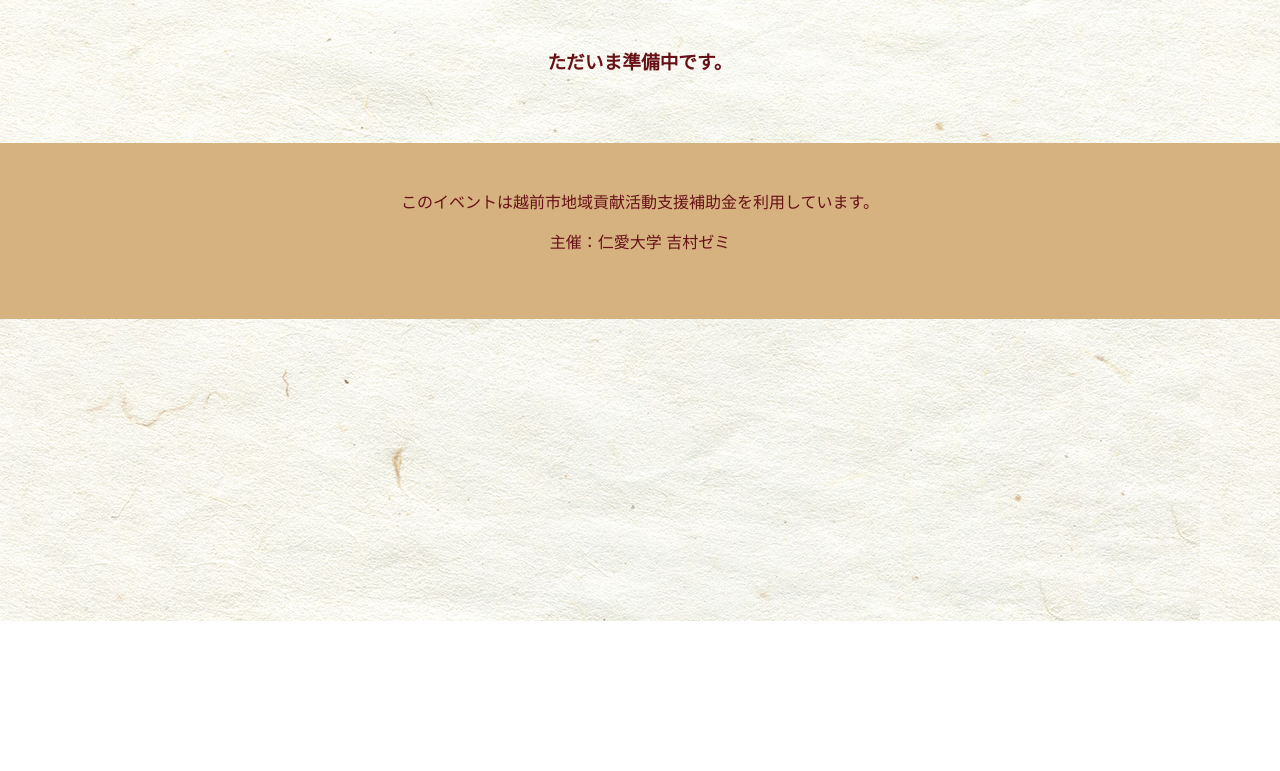
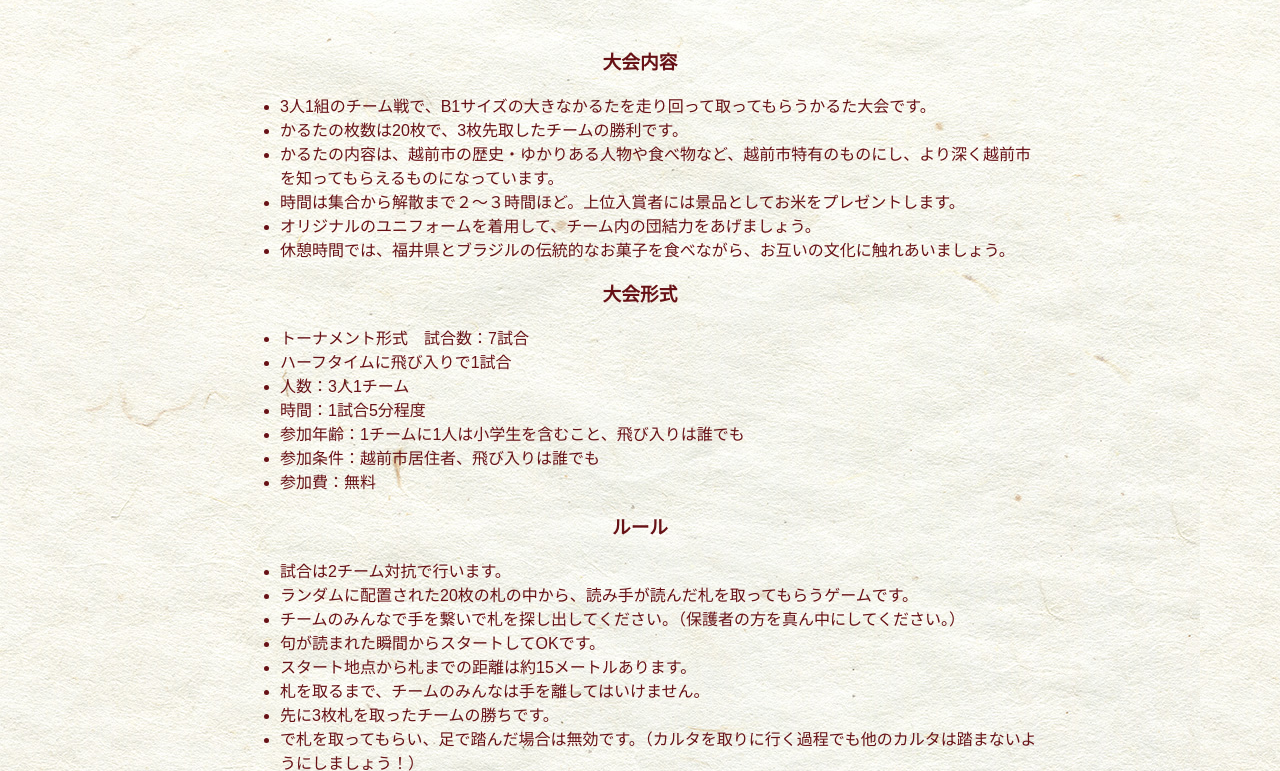
Before and after one commit to mt77j/github.io, a plain HTML site: page karuta/rule.html in a window 1280 px wide. Shown: the part 179-950 px from the top of the page. Before the commit the page ends 800 px from the top, so only its background shows below. Drawn offline with nearby package versions, Linux system fonts and the light colour scheme.

Commit message:
Update rule.html

```diff
--- a/karuta/rule.html
+++ b/karuta/rule.html
@@ -53,7 +53,40 @@
 
 
         <h1>ルール</h1>
-        <h3>ただいま準備中です。</h3>
+      <h3 class="rule-title">大会内容</h3>
+        <ul class="rule-list">
+            <li>3人1組のチーム戦で、B1サイズの大きなかるたを走り回って取ってもらうかるた大会です。</li>
+            <li>かるたの枚数は20枚で、3枚先取したチームの勝利です。</li>
+            <li>かるたの内容は、越前市の歴史・ゆかりある人物や食べ物など、越前市特有のものにし、より深く越前市を知ってもらえるものになっています。</li>
+            <li>時間は集合から解散まで２～３時間ほど。上位入賞者には景品としてお米をプレゼントします。</li>
+            <li>オリジナルのユニフォームを着用して、チーム内の団結力をあげましょう。</li>
+            <li>休憩時間では、福井県とブラジルの伝統的なお菓子を食べながら、お互いの文化に触れあいましょう。</li>
+        </ul>
+
+
+        <h3 class="rule-title">大会形式</h3>
+        <ul class="rule-list">
+            <li>トーナメント形式　試合数：7試合</li>
+            <li>ハーフタイムに飛び入りで1試合</li>
+            <li>人数：3人1チーム</li>
+            <li>時間：1試合5分程度</li>
+            <li>参加年齢：1チームに1人は小学生を含むこと、飛び入りは誰でも</li>
+            <li>参加条件：越前市居住者、飛び入りは誰でも</li>
+            <li>参加費：無料</li>
+        </ul>
+
+        <h3 class="rule-title">ルール</h3>
+         <ul class="rule-list">
+        <li>試合は2チーム対抗で行います。</li>
+        <li>ランダムに配置された20枚の札の中から、読み手が読んだ札を取ってもらうゲームです。 </li>
+        <li>チームのみんなで手を繋いで札を探し出してください。（保護者の方を真ん中にしてください。）</li>
+        <li>句が読まれた瞬間からスタートしてOKです。</li>
+        <li>スタート地点から札までの距離は約15メートルあります。</li>
+        <li>札を取るまで、チームのみんなは手を離してはいけません。</li>
+        <li>先に3枚札を取ったチームの勝ちです。</li>
+        <li>で札を取ってもらい、足で踏んだ場合は無効です。（カルタを取りに行く過程でも他のカルタは踏まないようにしましょう！）</li>
+        <li>２つのチームが同時に札に触った時はジャンケンで勝敗を決めてもらいます。</li>
+        </ul>
 
 
     </main>
```
